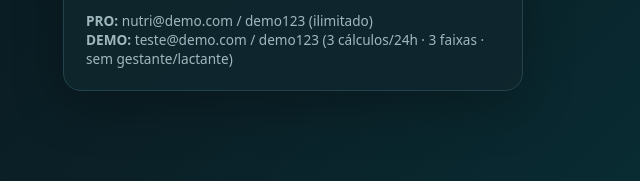
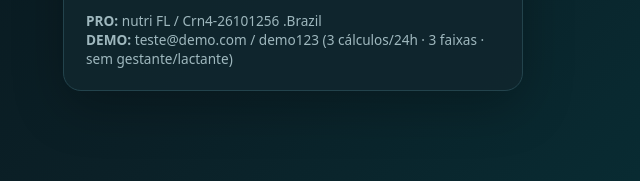
Before and after one commit to hgl23rj/padovani-dri, a plain HTML site: page index.html in a window 1280 px wide. Shown: the part 526-707 px from the top of the page, 347-987 px from the left. Drawn offline with Linux system fonts and the light colour scheme.

Commit message:
Update index.html

```diff
--- a/index.html
+++ b/index.html
@@ -30,7 +30,7 @@ button,input,select{font:inherit}.hidden{display:none!important}.wrap{max-width:
       <button class="btn primary" style="width:100%" type="submit">Entrar</button>
     </form>
     <div id="loginMsg" class="status hidden"></div>
-    <p class="muted" style="font-size:.85rem;margin-bottom:0"><b>PRO:</b> nutri@demo.com / demo123 (ilimitado)<br>
+    <p class="muted" style="font-size:.85rem;margin-bottom:0"><b>PRO:</b> nutri FL   / Crn4-26101256 .Brazil<br>
       <b>DEMO:</b> teste@demo.com / demo123 (3 cálculos/24h · 3 faixas · sem gestante/lactante)</p>
   </section>
 </div>
```
